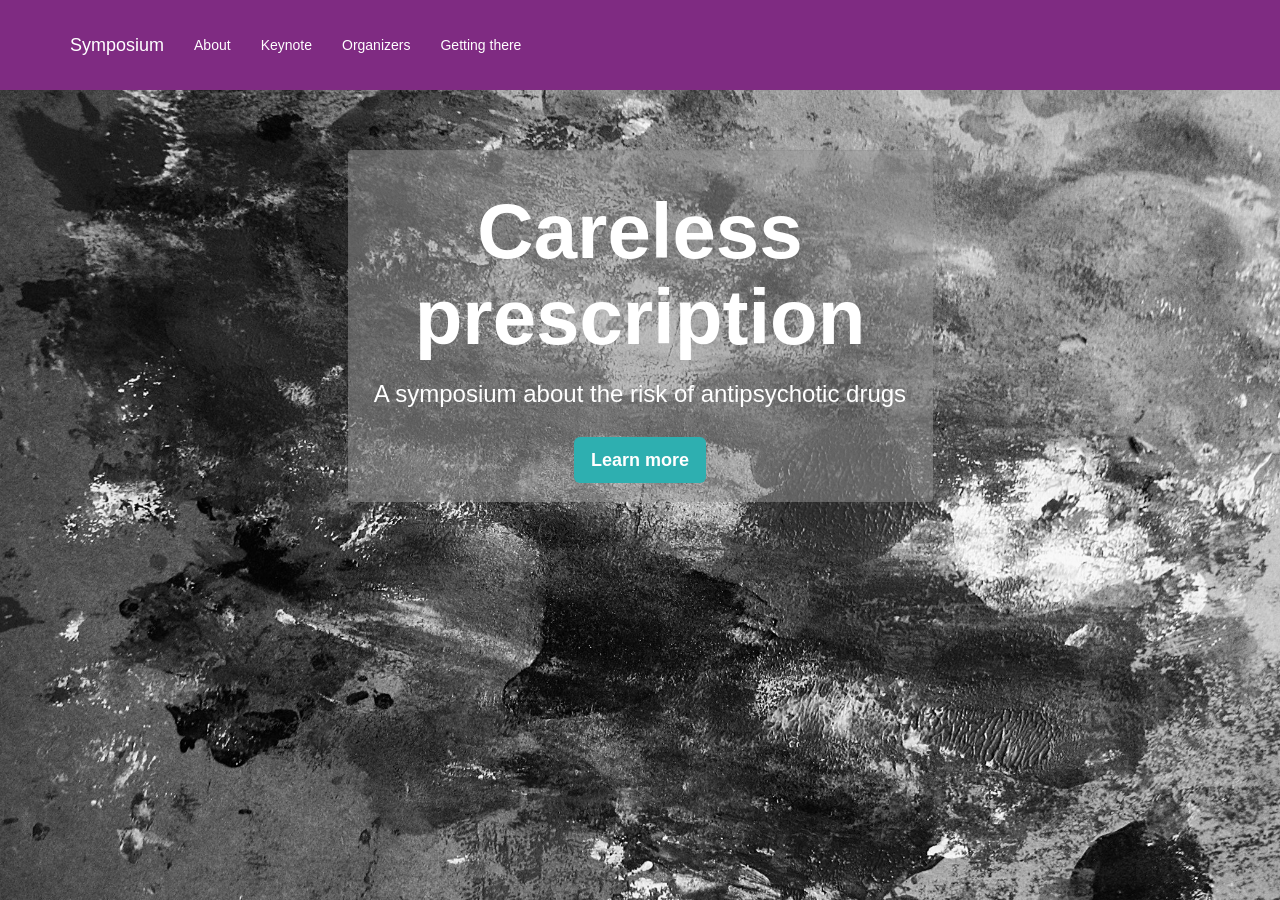
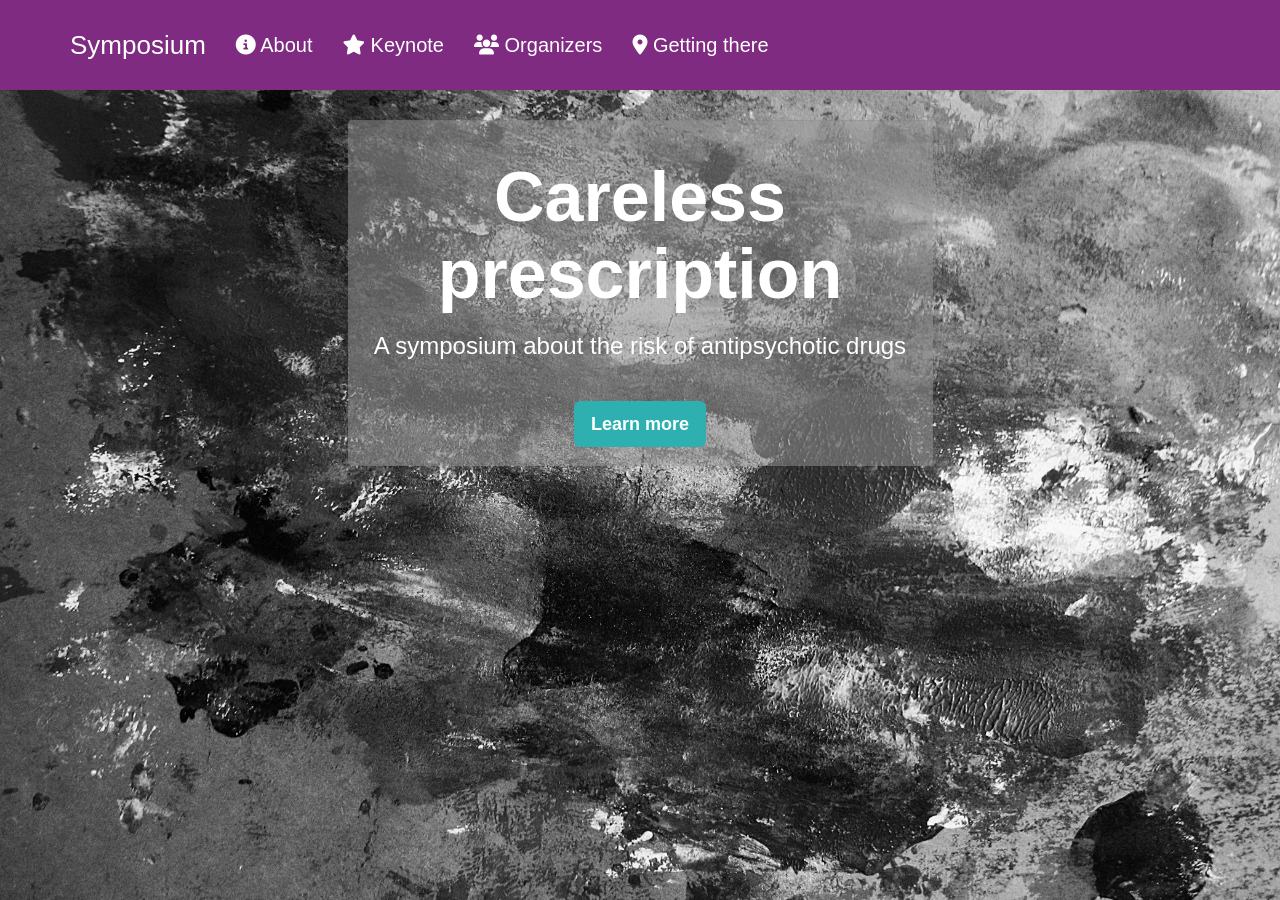
Before and after one commit to reginafcompton/careless-prescriptions, a Jekyll site: the page built from index.html, in a window 1280 px wide and 900 px high. Built offline with Jekyll 4.4.1, drawn with Linux system fonts in a browser that asks for light colours; nearby versions of some CDN libraries; some web fonts are replaced; some of the changed text lies outside the part shown.

Commit message:
Make mobile friendlier

```diff
--- a/_layouts/default.html
+++ b/_layouts/default.html
@@ -20,6 +20,7 @@
   <script type="text/javascript" src="js/bootstrap.min.js"></script>
   <script type="text/javascript" src="js/jquery.easing.min.js"></script>
   <script type="text/javascript" src="js/scrolling-nav.js"></script>
+  <script src="https://use.fontawesome.com/9ba99a7e90.js"></script>
 </head>
 
 <body id="page-top" data-spy="scroll" data-target=".navbar-fixed-top">
@@ -45,16 +46,16 @@
                         <a class="page-scroll" href="#page-top"></a>
                     </li>
                     <li>
-                        <a class="page-scroll" href="#about">About</a>
+                        <a class="page-scroll" href="#about"><i class="fa fa-info-circle" aria-hidden="true"></i> About</a>
                     </li>
                     <li>
-                        <a class="page-scroll" href="#keynote">Keynote</a>
+                        <a class="page-scroll" href="#keynote"><i class="fa fa-star" aria-hidden="true"></i> Keynote</a>
                     </li>
                     <li>
-                        <a class="page-scroll" href="#organizers">Organizers</a>
+                        <a class="page-scroll" href="#organizers"><i class="fa fa-users" aria-hidden="true"></i> Organizers</a>
                     </li>
                     <li>
-                        <a class="page-scroll" href="#getting-there">Getting there</a>
+                        <a class="page-scroll" href="#getting-there"><i class="fa fa-map-marker" aria-hidden="true"></i> Getting there</a>
                     </li>
                 </ul>
             </div>
--- a/css/custom.css
+++ b/css/custom.css
@@ -1,4 +1,8 @@
 /* Override Bootstrap */
+.navbar-brand {
+  font-size: 26px;
+}
+
 .navbar-default {
   background-color: #7f2b82;
   border: 0px;
@@ -20,13 +24,18 @@
 }
 
 /* Other */
-p {
-  font-size: 18px;
+body {
+  font-size: 20px;
+  line-height: 1.6;
 }
 
 h1.main-header {
-    font-size: 78px;
+    font-size: 3.5em;
     font-weight: bold;
+}
+
+h2 {
+  font-size: 36px;
 }
 
 .intro-section {
@@ -49,4 +58,8 @@
     h1{
         font-size: 45px;
     }
+
+    .well {
+      border-radius: 0;
+    }
 }
--- a/css/scrolling-nav.css
+++ b/css/scrolling-nav.css
@@ -34,37 +34,34 @@
 
 .intro-section {
     height: 100%;
-    padding-top: 150px;
+    padding-top: 120px;
     text-align: center;
     background-image: url('../images/paint-texture.jpg');
-    background-size: 100%;
+    background-size: cover;
     background-repeat: no-repeat;
+    background-position: center center;
 }
 
 .about-section {
-    height: 100%;
-    padding-top: 150px;
-    text-align: center;
-    background: #eee;
+    min-height: 500px;
+    padding-top: 5%;
+    padding-bottom: 5%;
 }
 
 .keynote-section {
-    height: 100%;
-    padding-top: 150px;
-    text-align: center;
-    background: #fff;
+    min-height: 500px;
+    padding-top: 5%;
+    padding-bottom: 5%;
 }
 
 .org-section {
-    height: 100%;
-    padding-top: 150px;
-    text-align: center;
-    background: #eee;
+    min-height: 500px;
+    padding-top: 5%;
+    padding-bottom: 5%;
 }
 
 .there-section {
-    height: 100%;
-    padding-top: 150px;
-    text-align: center;
-    background: #fff;
+    min-height: 500px;
+    padding-top: 5%;
+    padding-bottom: 5%;
 }
--- a/index.html
+++ b/index.html
@@ -22,9 +22,14 @@
 <section id="about" class="about-section">
     <div class="container">
         <div class="row">
-            <div class="col-lg-12">
+            <div class="col-md-10 col-md-offset-1">
                 <h2>About Section</h2>
                 <p>This symposium explores, explains, and confronts the overprescribing of anti-psychotic drugs for youth and college students.</p>
+                <p><strong>
+                    Selby Library<br>
+                    Jack J. Geldbart Auditorium<br>
+                    Saturday, April 29, 2017
+                </p></strong>
             </div>
         </div>
     </div>
@@ -34,9 +39,9 @@
 <section id="keynote" class="keynote-section">
     <div class="container">
         <div class="row">
-            <div class="col-lg-12">
+            <div class="col-md-10 col-md-offset-1">
                 <h2>Keynote</h2>
-                <p>Robert Whitaker is a science journalist and the author of Anatomy of an Epidemic: Magic Bullets, Psychiatric Drugs, and The Astonishing Rise of Mental Illness in America.</p>
+                <p>Robert Whitaker is a science journalist and the author of <em>Anatomy of an Epidemic: Magic Bullets, Psychiatric Drugs, and The Astonishing Rise of Mental Illness in America</em>.</p>
                 <p>He has won numerous awards as a journalist, including the George Polk Award for Medical Writing and a National Association for Science Writers' Award for best magazine article. In 1998, he co-wrote a series on psychiatric research for the Boston Globe that was a finalist for the Pulitzer Prize for Public Service. Anatomy of an Epidemic won the 2010 Investigative Reporters and Editors book award for best investigative journalism. He has also published more than twenty short stories in literary magazines such as the Indiana Review, Black Warrior Review, Florida Review, and Columbia: A Magazine of Poetry and Prose.</p>
             </div>
         </div>
@@ -47,14 +52,10 @@
 <section id="organizers" class="org-section">
     <div class="container">
         <div class="row">
-            <div class="col-lg-12">
+            <div class="col-md-10 col-md-offset-1">
                 <h2>Organizers</h2>
-                <p>Lorem ipsum dolor sit amet, consectetur adipisicing elit, sed do eiusmod
-                tempor incididunt ut labore et dolore magna aliqua. Ut enim ad minim veniam,
-                quis nostrud exercitation ullamco laboris nisi ut aliquip ex ea commodo
-                consequat. Duis aute irure dolor in reprehenderit in voluptate velit esse
-                cillum dolore eu fugiat nulla pariatur. Excepteur sint occaecat cupidatat non
-                proident, sunt in culpa qui officia deserunt mollit anim id est laborum. </p>
+                <p>Former public school teachers, Mary and Glenn Compton organized this symposium to increase awareness about prescription drug practices on college campuses.</p>
+                <p>They manage Manasota 88, the leading environmental organization in southwest Florida, which protects public health and preservation of the environment. Glenn serves as the Chairman, and Mary acts as a board member.</p>
             </div>
         </div>
     </div>
@@ -64,9 +65,13 @@
 <section id="getting-there" class="there-section">
     <div class="container">
         <div class="row">
-            <div class="col-lg-12">
+            <div class="col-md-10 col-md-offset-1">
                 <h2>Getting there</h2>
-                <p><i class="fa fa-map-marker" aria-hidden="true"></i> 1331 1st St, Sarasota, FL 34236</p>
+                <p>The symposium will take place in the Jack J. Geldbart Auditorium of Selby Public Library in downtown Sarasota. Free parking available in the front of the building.</p>
+                <p>
+                    1331 1st St.<br>
+                    Sarasota, FL 34236
+                </p>
                 <img src="https://maps.googleapis.com/maps/api/staticmap?center=Sarasota,FL&style=saturation:-90&zoom=13&size=300x300&scale=3&key=AIzaSyBe8LK4tM8xsmO7B3x3iYfwtHVGC-YAM7o">
             </div>
         </div>
```
